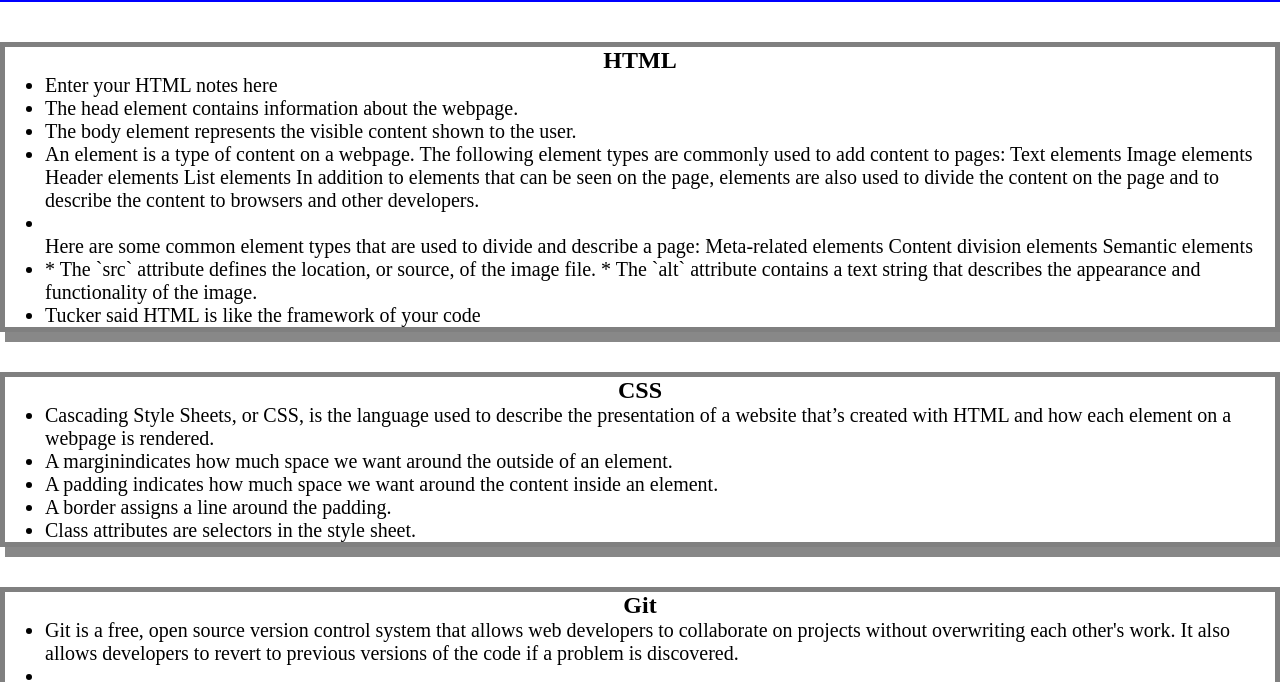
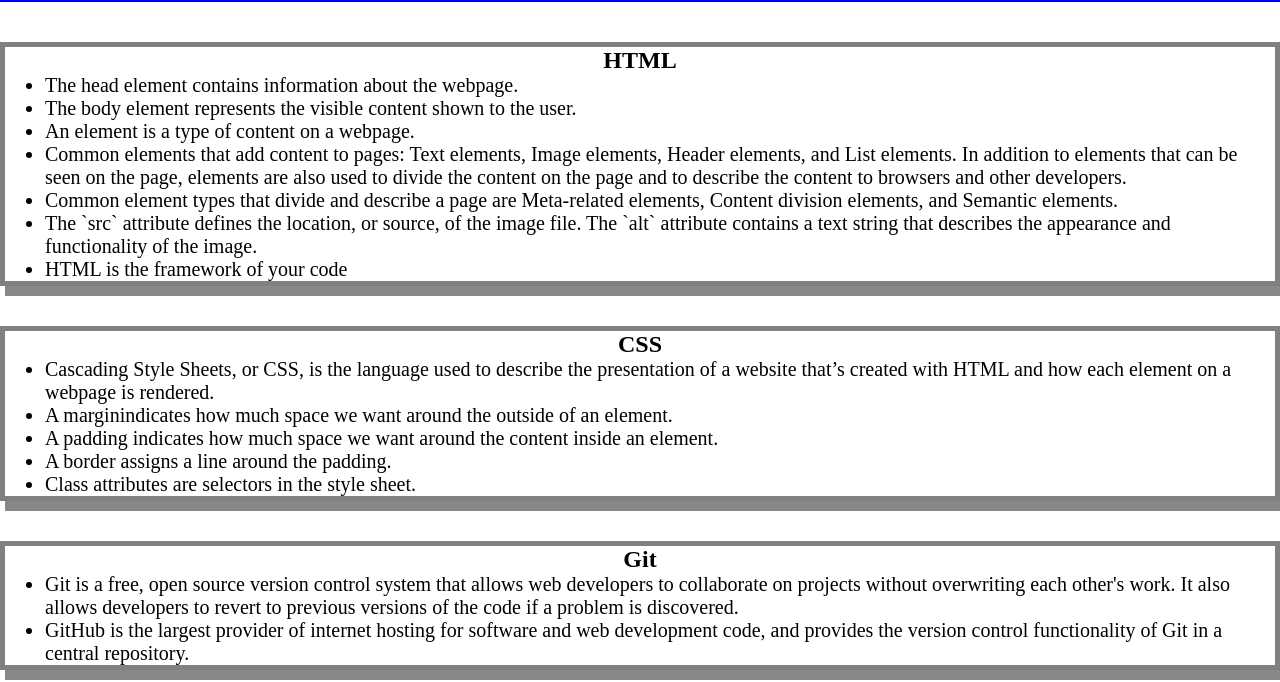
Before and after one commit to tasshroll/prework-study-guide, a plain HTML site: page index.html in a window 1280 px wide. Shown: the part 118-800 px from the top of the page. Drawn offline with Linux system fonts and the light colour scheme.

Commit message:
improved html notes

```diff
--- a/index.html
+++ b/index.html
@@ -19,31 +19,23 @@
       <section class="card" id="html-section">
         <h2>HTML</h2>
         <ul>
-          <li>Enter your HTML notes here</li>
           <li>The head element contains information about the webpage.</li>
           <li>The body element represents the visible content shown to the user.</li>
-          <li>An element is a type of content on a webpage. The following element types are commonly used to add content to pages:
+          <li>An element is a type of content on a webpage. </li>
+          <li>Common elements that add content to pages:
 
-            Text elements
+            Text elements, Image elements, Header elements, and List elements.
 
-            Image elements
+            In addition to elements that can be seen on the page, elements are also used
+            to divide the content on the page and to describe the content to browsers and
+            other developers.</li>
+          <li>Common element types that divide and describe a page are
 
-            Header elements
+            Meta-related elements, Content division elements, and Semantic elements.</li>
+          <li>The `src` attribute defines the location, or source, of the image file.
 
-            List elements
-
-            In addition to elements that can be seen on the page, elements are also used to divide the content on the page and to describe the content to browsers and other developers.<li>
-          </li>Here are some common element types that are used to divide and describe a page:
-
-            Meta-related elements
-
-            Content division elements
-
-            Semantic elements</li>
-          <li>* The `src` attribute defines the location, or source, of the image file.
-
-              * The `alt` attribute contains a text string that describes the appearance and functionality of the image.</li>
-              <li>Tucker said HTML is like the framework of your code</li>
+              The `alt` attribute contains a text string that describes the appearance and functionality of the image.</li>
+              <li>HTML is the framework of your code</li>
         </ul>
 
       </section>
@@ -64,8 +56,9 @@
       <section class="card" id="git-section">
         <h2>Git</h2>
         <ul>
-          <li>Git is a free, open source version control system that allows web developers to collaborate on projects without overwriting each other's work. It also allows developers to revert to previous versions of the code if a problem is discovered.<li>
-          </li>GitHub is the largest provider of internet hosting for software and web development code, and provides the version control functionality of Git in a central repository.</li>
+          <li>Git is a free, open source version control system that allows web developers to collaborate on projects without overwriting each other's work. It also allows developers
+            to revert to previous versions of the code if a problem is discovered.</li>
+          <li>GitHub is the largest provider of internet hosting for software and web development code, and provides the version control functionality of Git in a central repository.</li>
         </ul>
       </section>
 
```
